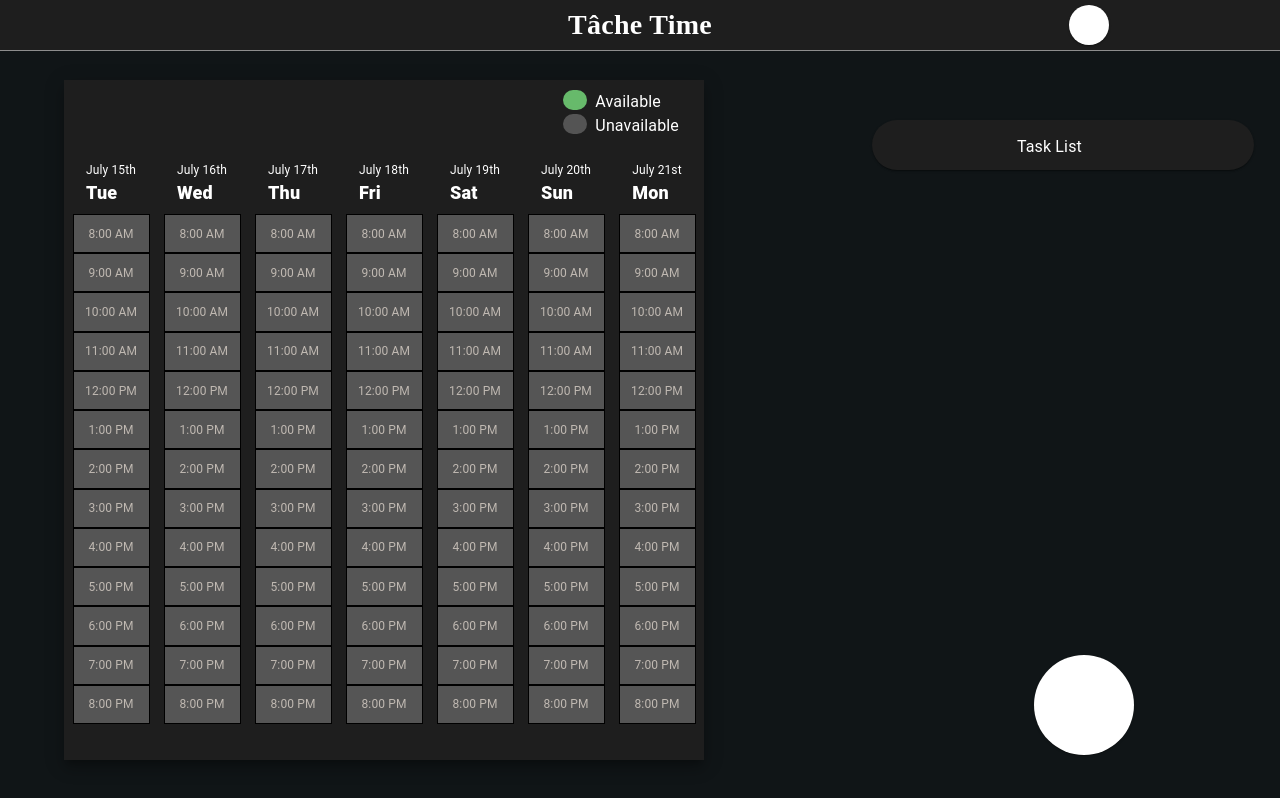
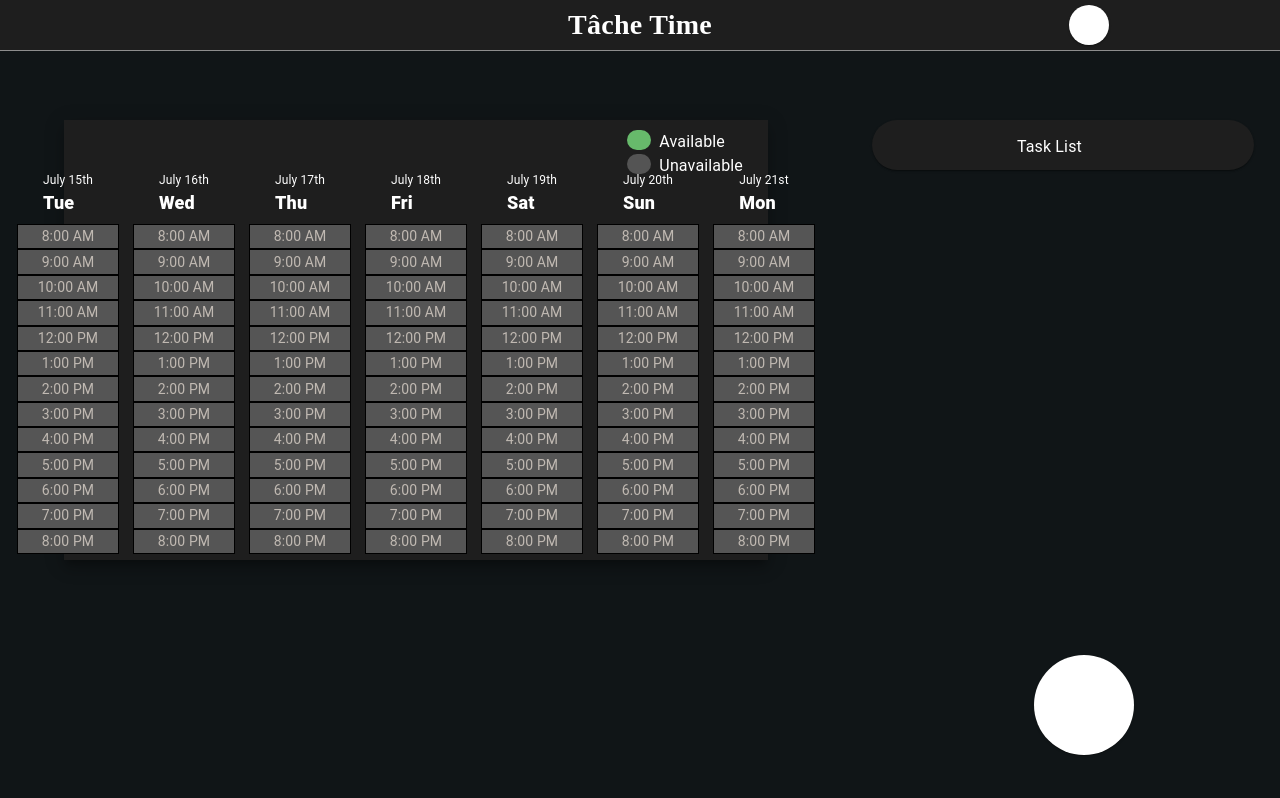
Before and after one commit to dev-pigeon/tache-time, a React (Vite) app in the folder client/: page / in a window 1280 px wide. Built offline with nearby package versions, Linux system fonts and the light colour scheme; some icons are missing.

Commit message:
made calendar container smaller

```diff
--- a/client/src/hooks/useCalendarContainer.ts
+++ b/client/src/hooks/useCalendarContainer.ts
@@ -14,7 +14,7 @@ export interface useCalendarContainerReturnProps {
 }
 
 export const getCalendarContainerHeight = () : number => {
-    return Math.round(window.innerHeight * .85);
+    return Math.round(window.innerHeight * .55);
 }
 
 const useCalendarContainer = () : useCalendarContainerReturnProps => {
--- a/client/src/styles/CalendarContainer.css
+++ b/client/src/styles/CalendarContainer.css
@@ -1,6 +1,6 @@
 #calendar-container {
-    width: 50%;
-    top:10%;
+    width: 55%;
+    top:15%;
     left: 5%;
     position: fixed;
     display: flex;
--- a/client/src/styles/DateContainer.css
+++ b/client/src/styles/DateContainer.css
@@ -1,5 +1,5 @@
 .time-unit-container {
-    width:75px;
+    width:100px;
     background-color:#555555;
     align-items: center;
     justify-content: center;
@@ -9,7 +9,7 @@
 .date-container {
     align-items: center;
     display: flex;
-    width: 75px;
+    width: 100px;
     padding-top:45px
 
 }
--- a/client/src/styles/TimeUnit.css
+++ b/client/src/styles/TimeUnit.css
@@ -4,10 +4,10 @@
     justify-content: center;
     align-items: center;
     display: flex;
-    width: 75px;
+    width: 100px;
 }
 
 .time-unit-typography {
-    font-size: 12px !important;
+    font-size: 14px !important;
     font-family: 'Lucida Sans', 'Lucida Sans Regular', 'Lucida Grande', 'Lucida Sans Unicode', Geneva, Verdana, sans-serif;
 }
```
